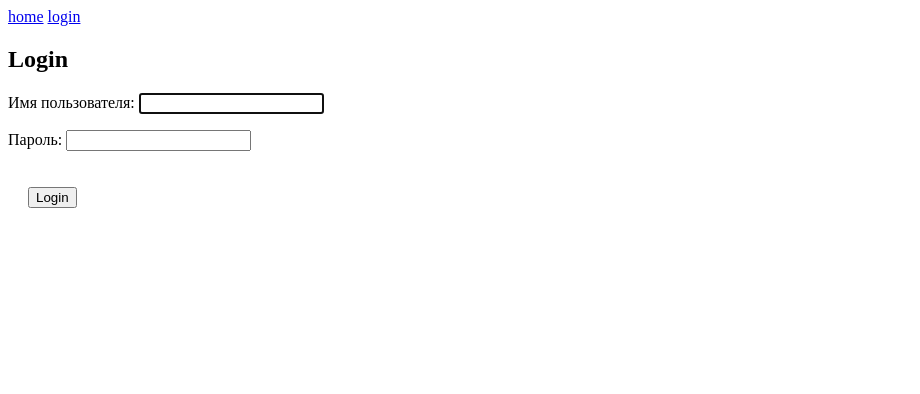
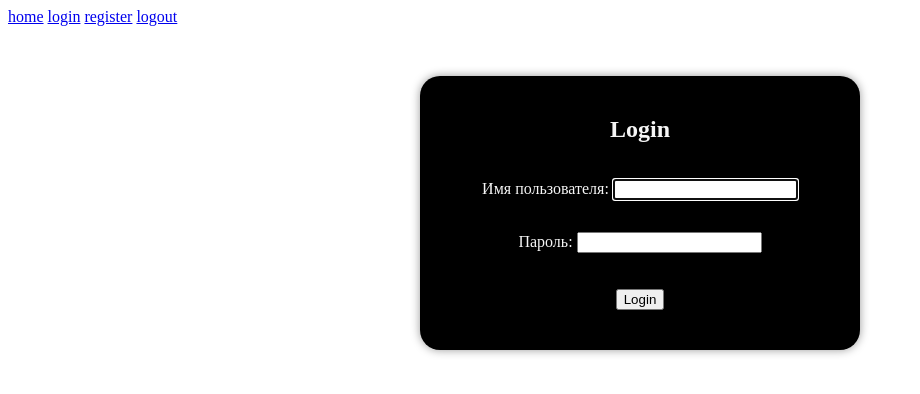
Before and after one commit to SB1600Python/Dasha, a Django app: page /login/ in a window 1280 px wide. Shown: the top 394 px of the page, without its empty margins (0-920 px from the left). Run offline with Django 4.2, Linux system fonts and the light colour scheme.

Commit message:
Add files via upload

```diff
--- a/Дар'я/web/Site/Site/urls.py
+++ b/Дар'я/web/Site/Site/urls.py
@@ -27,7 +27,9 @@ urlpatterns = [
     path('<int:pk>/', detail, name='detail'),
     path('login/', view_login, name='login'),
     path('signup/', view_signup, name='signup'),
-    path('register', RegisterView.as_view(), name='register')
+    path('register', RegisterView.as_view(), name='register'),
+    path('logout', logout_view, name='logout'),
+    path('createPost', create_post, name='create')
 ]
 
 if settings.DEBUG:
--- /dev/null
+++ b/Дар'я/web/Site/blog/static/css/login.css
@@ -0,0 +1,14 @@
+.log {
+    height: max-content;
+    width: 100%;
+    max-width: 400px;
+    display: flex;
+    flex-direction: column;
+    align-items: center;
+    margin: 50px auto;
+    padding: 20px;
+    border-radius: 20px;
+    box-shadow: 0 0 10px rgba(0, 0, 0, 0.4);
+    background: rgba(0, 0, 0);
+    color: whitesmoke;
+}
--- a/Дар'я/web/Site/blog/templates/base.html
+++ b/Дар'я/web/Site/blog/templates/base.html
@@ -1,11 +1,19 @@
+{% load static %}
+
 <!DOCTYPE html>
 <html>
     <head>
+        <link rel="stylesheet" href="{% static 'css/login.css' %}">
+        <meta charset="UTF-8">
         <title>{% block title %}  {% endblock %}</title>
     </head>
     <body>
         <a href="{% url 'home' %}">home</a>
+        {% if not user.is_authenticated %}
         <a href="{% url 'login' %}">login</a>
+        <a href="{% url 'register' %}">register</a>
+        {% endif %}
+        <a href="{% url 'logout' %}">logout</a>
         {% block content %}
         {% endblock %}
     </body>
--- a/Дар'я/web/Site/blog/templates/login.html
+++ b/Дар'я/web/Site/blog/templates/login.html
@@ -2,8 +2,8 @@
 
 {% block title %}Login{% endblock %}
 {% block content %}
-    <h2>Login</h2>
-    <form method="post">
+    <form class="log" method="post">
+        <h2>Login</h2>
         {% csrf_token %}
         {{ form.as_p }}
         <button type="submit" style="margin: 20px;">Login</button>
--- a/Дар'я/web/Site/blog/views.py
+++ b/Дар'я/web/Site/blog/views.py
@@ -24,10 +24,10 @@ def detail(request, pk):
 
 def view_login(request):
     if request.method == 'POST':
-        form = AuthenticationForm(data=request.Post)
+        form = AuthenticationForm(data=request.POST)
         if form.is_valid():
             username = form.cleaned_data.get('username')
-            password = form.cleaned_data.get('passwordd')
+            password = form.cleaned_data.get('password ')
             user = authenticate(username=username, password=password)
             if user is not None:
                 login(request, user)
@@ -46,11 +46,19 @@ class RegisterView(View):
 
     def get(self, request):
         form = self.form_class()
-        return render(request, self.template_name, {'form': self.form_class})
+        return render(request, self.template_name, {'form': form})
 
-    def get(self, request):
+    def post(self, request):
         form = self.form_class(request.POST)
-        if form.is_valid:
+        if form.is_valid():
             user = form.save()
             return redirect('login')
         return render(request, self.template_name, {'form': form})
+
+
+def logout_view(request):
+    logout(request)
+    return redirect('login')
+
+def create_post(request):
+    return redirect('home')
```
Also changed, not shown: Дар'я/web/Site/blog/templates/register.html (+11 -0 lines), Дар'я/web/Site/blog/static/css/main.css (added), Дар'я/web/Site/blog/templates/create.html (added), Дар'я/web/Site/db.sqlite3.
